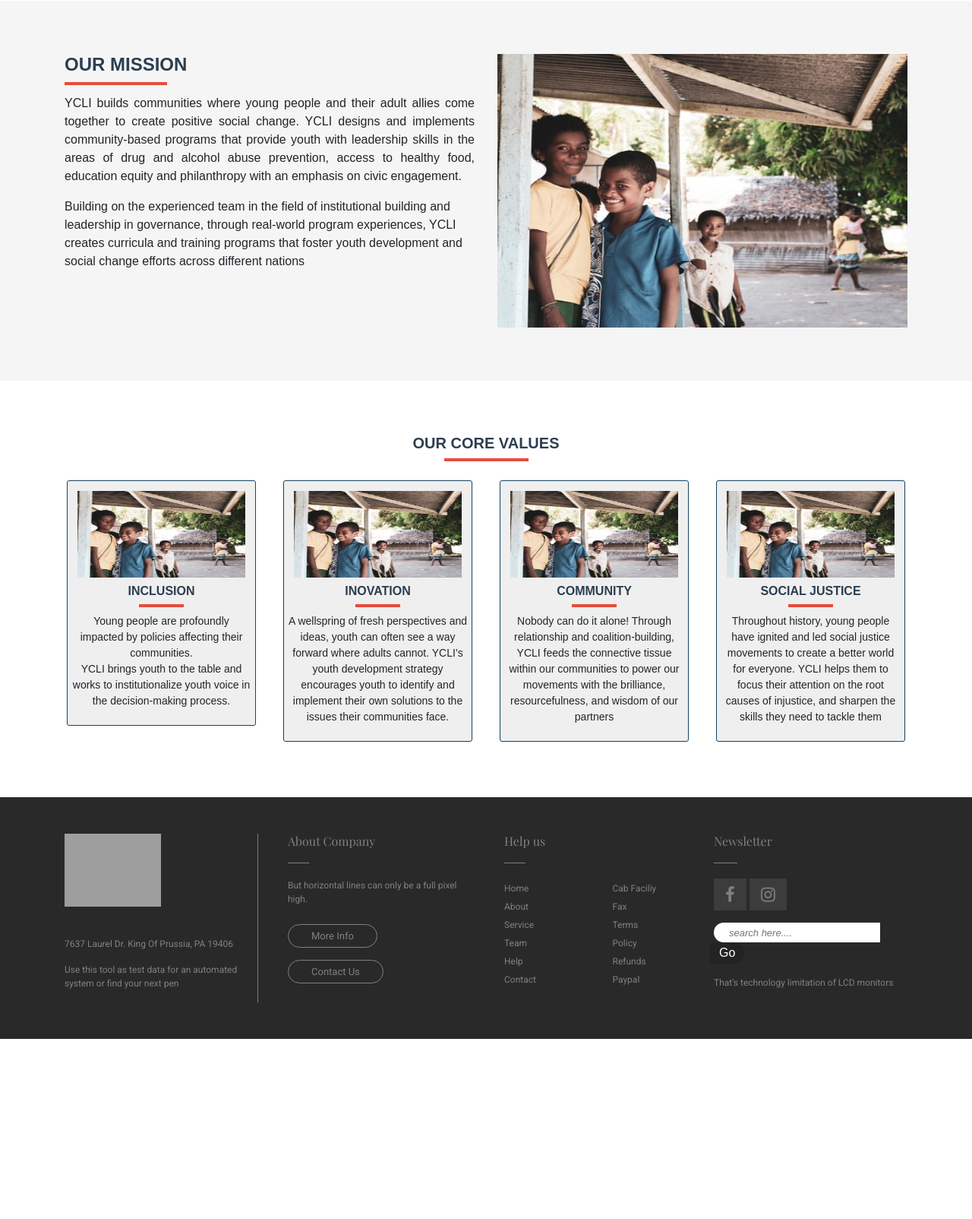
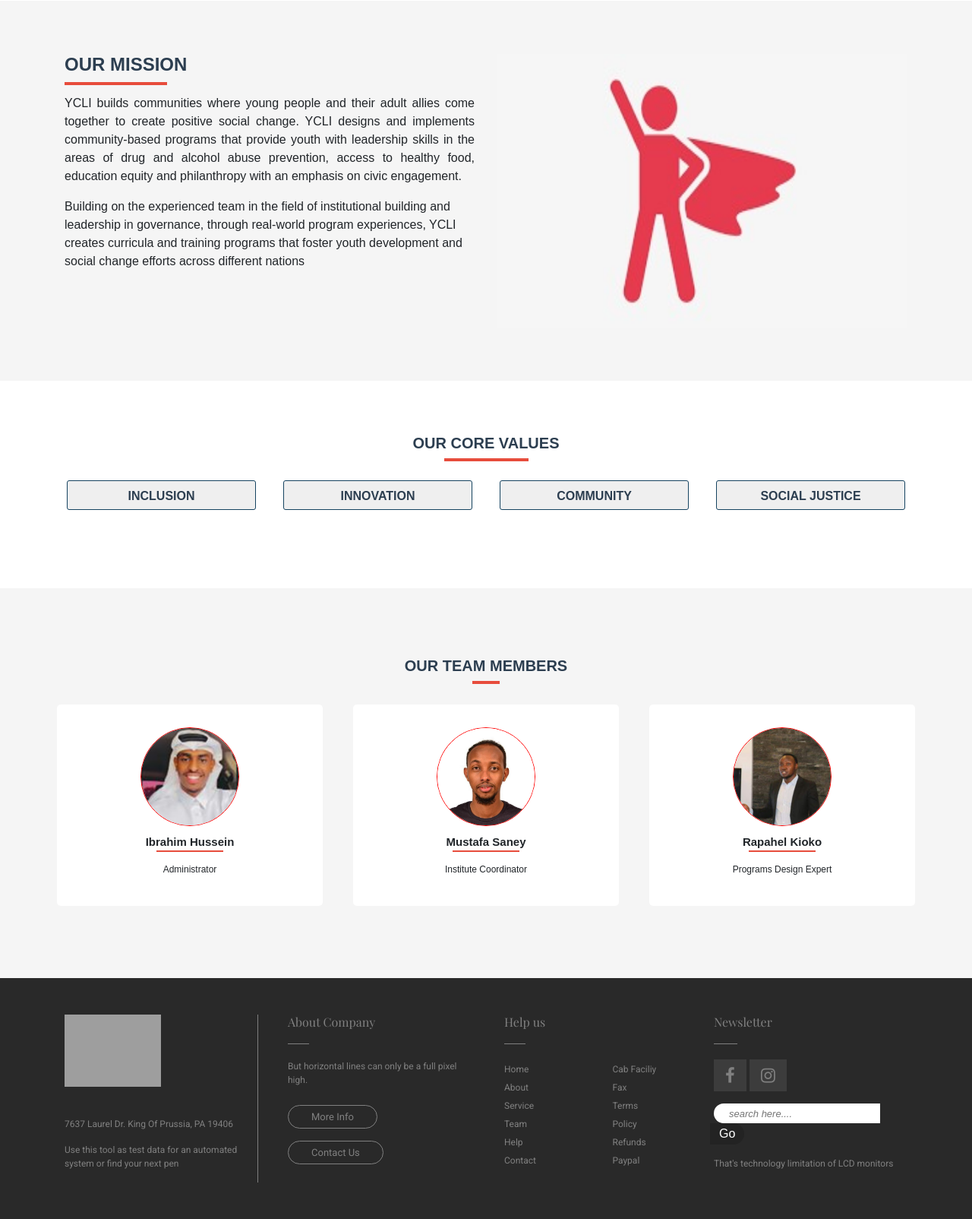
Before and after one commit to alexwaya/ycli, a Django app: page /about/ in a window 1280 px wide. Shown: the part 1264-2868 px from the top of the page at 76% size. Before the commit the page ends 2631 px from the top, so only its background shows below. Run offline with Django 3.2, Linux system fonts and the light colour scheme; some libraries are stand-ins or nearby versions; grey boxes are pictures that could not be loaded.

Commit message:
team done

```diff
--- a/templates/about.html
+++ b/templates/about.html
@@ -147,7 +147,7 @@
                     </div>
                 </div>
                 <div class="col-md-6">
-                    <img style="display: block; margin-left: auto;margin-right: auto;width: 100%; height: 360px;" src="{% static 'images/ycli.jpg' %}" alt="Paris" class="center">
+                    <img style="display: block; margin-left: auto;margin-right: auto;width: 100%; height: 360px;" src="{% static 'images/ycli20.jpeg' %}" alt="Paris" class="center">
                 </div>
             </div>
         </div>
@@ -156,7 +156,7 @@
 
 
     <!-- core values starts -->
-    <div class="" style="background-color: #fff; padding:70px 0;">
+    <div class="" style="background-color: #fff; padding:70px 0; padding-bottom: 100px;">
         <div class="container">
             <div style="text-align: center; color: #2C3E50;">
                     <h5 style="font-size: 12; font-weight: 550;">OUR CORE VALUES</h5>
@@ -166,76 +166,44 @@
             <div class="row">
                 <!-- value starts -->
                 <div class="col-md-3">
-                    <div style="background-color: #efefef; border: 0.1px solid #154360; border-radius: 3px; padding: 5px; margin: 3px;">
-                        <div>
-                            <img style="display: block; margin: auto; padding:8px; width: 100%; height: 130px;" src="{% static 'images/ycli.jpg' %}">
-                        </div>
+                    <div style="background-color: #efefef; border: 0.1px solid #154360; border-radius: 3px; padding-top: 10px; margin: 3px;">
                         <div style="text-align: center; color: #2C3E50;">
                             <h6 style="font-size: 12; font-weight: 550;">INCLUSION</h6>
-                            <div style="height: 4px; background-color: #E74C3C; width: 25%; margin: 0 auto; margin-bottom: 8px;"></div>
                         </div>
-                        <div>
-                            <p style="text-align: center; font-size: 14px;">
-                                Young people are profoundly impacted by policies affecting their communities. <br> YCLI brings youth to the table and works to institutionalize youth voice in the decision-making process.
-                            </p>
-                        </div>
+
                     </div>
                 </div>
                 <!-- value ends -->
 
                 <!-- value starts -->
                 <div class="col-md-3">
-                    <div style="background-color: #efefef; border: 0.1px solid #154360; border-radius: 3px; padding: 5px; margin: 3px;">
-                        <div>
-                            <img style="display: block; margin: auto; padding:8px; width: 100%; height: 130px;" src="{% static 'images/ycli.jpg' %}">
+                    <div style="background-color: #efefef; border: 0.1px solid #154360; border-radius: 3px; padding-top: 10px; margin: 3px;">
+                        <div style="text-align: center; color: #2C3E50;">
+                            <h6 style="font-size: 12; font-weight: 550;">INNOVATION</h6>
                         </div>
-                        <div style="text-align: center; color: #2C3E50;">
-                            <h6 style="font-size: 12; font-weight: 550;">INOVATION</h6>
-                            <div style="height: 4px; background-color: #E74C3C; width: 25%; margin: 0 auto; margin-bottom: 8px;"></div>
-                        </div>
-                        <div>
-                            <p style="text-align: center; font-size: 14px;">
-                                A wellspring of fresh perspectives and ideas, youth can often see a way forward where adults cannot. YCLI’s youth development strategy encourages youth to identify and implement their own solutions to the issues their communities face.
-                            </p>
-                        </div>
+
                     </div>
                 </div>
                 <!-- value ends -->
 
                 <!-- value starts -->
                 <div class="col-md-3">
-                    <div style="background-color: #efefef; border: 0.1px solid #154360; border-radius: 3px; padding: 5px; margin: 3px;">
-                        <div>
-                            <img style="display: block; margin: auto; padding:8px; width: 100%; height: 130px;" src="{% static 'images/ycli.jpg' %}">
-                        </div>
+                    <div style="background-color: #efefef; border: 0.1px solid #154360; border-radius: 3px; padding-top: 10px; margin: 3px;">
                         <div style="text-align: center; color: #2C3E50;">
                             <h6 style="font-size: 12; font-weight: 550;">COMMUNITY</h6>
-                            <div style="height: 4px; background-color: #E74C3C; width: 25%; margin: 0 auto; margin-bottom: 8px;"></div>
                         </div>
-                        <div>
-                            <p style="text-align: center; font-size: 14px;">
-                                Nobody can do it alone! Through relationship and coalition-building, YCLI feeds the connective tissue within our communities to power our movements with the brilliance, resourcefulness, and wisdom of our partners
-                            </p>
-                        </div>
+
                     </div>
                 </div>
                 <!-- value ends -->
 
                 <!-- value starts -->
                 <div class="col-md-3">
-                    <div style="background-color: #efefef; border: 0.1px solid #154360; border-radius: 3px; padding: 5px; margin: 3px;">
-                        <div>
-                            <img style="display: block; margin: auto; padding:8px; width: 100%; height: 130px;" src="{% static 'images/ycli.jpg' %}">
-                        </div>
+                    <div style="background-color: #efefef; border: 0.1px solid #154360; border-radius: 3px; padding-top: 10px; margin: 3px;">
                         <div style="text-align: center; color: #2C3E50;">
                             <h6 style="font-size: 12; font-weight: 550;">SOCIAL JUSTICE</h6>
-                            <div style="height: 4px; background-color: #E74C3C; width: 25%; margin: 0 auto; margin-bottom: 8px;"></div>
                         </div>
-                        <div>
-                            <p style="text-align: center; font-size: 14px;">
-                                Throughout history, young people have ignited and led social justice movements to create a better world for everyone. YCLI helps them to focus their attention on the root causes of injustice, and sharpen the skills they need to tackle them
-                            </p>
-                        </div>
+
                     </div>
                 </div>
                 <!-- value ends -->
@@ -244,6 +212,95 @@
     </div>
     <!-- core values ends -->
 
+<div class="container team" style="text-align: center; padding: 90px 0">
+
+    <div class="row">
+
+        <div class="col"></div>
+        <div style="color: #2C3E50;" class="col">
+            <h5 style="font-size: 12; font-weight: 550;">OUR TEAM MEMBERS</h5>
+
+            <div style="height: 4px; background-color: #E74C3C; width: 10%; margin: 0 auto; margin-bottom: 22px;"></div>
+        </div>
+        <div class="col"></div>
+
+
+    </div>
+    <div class="row" style="font-size: 18px;">
+
+
+
+
+        <div class="col-md-4">
+            <div style="background-color: #fff; margin: 5px; border-radius: 5px; padding: 20px 0">
+                <div class="image">
+                    <img style="border-radius: 50%; height: 130px; width: 130px; margin:10px; border:1px solid red;" src="{% static 'images/ih.jpg' %}">
+                </div>
+                <div class="name">
+                    <p style="font-size: 15px; margin-bottom: -1px;"><b>Ibrahim Hussein
+</b>
+
+                    <div style="height: 2px; background-color: #E74C3C; width: 25%; margin: 0 auto; margin-bottom: 8px;"></div>
+
+                    <span style="font-size: 12px; margin-top: -10px;">Administrator</span>
+
+                    </p>
+
+                </div>
+                <div class="position">
+
+                </div>
+            </div>
+        </div>
+
+        <div class="col-md-4">
+            <div style="background-color: #fff; margin: 5px; border-radius: 5px; padding: 20px 0">
+                <div class="image">
+                    <img style="border-radius: 50%; height: 130px; width: 130px; margin:10px; border:1px solid red;" src="{% static 'images/mustafa.jpg' %}">
+                </div>
+                <div class="name">
+                    <p style="font-size: 15px; margin-bottom: -1px;"><b>Mustafa Saney
+</b>
+
+                    <div style="height: 2px; background-color: #E74C3C; width: 25%; margin: 0 auto; margin-bottom: 8px;"></div>
+
+                    <span style="font-size: 12px; margin-top: -10px;">Institute Coordinator
+</span>
+
+                    </p>
+
+                </div>
+                <div class="position">
+
+                </div>
+            </div>
+        </div>
+
+        <div class="col-md-4">
+            <div style="background-color: #fff; margin: 5px; border-radius: 5px; padding: 20px 0">
+                <div class="image">
+                    <img style="border-radius: 50%; height: 130px; width: 130px; margin:10px; border:1px solid red;" src="{% static 'images/kioko.jpg' %}">
+                </div>
+                <div class="name">
+                    <p style="font-size: 15px; margin-bottom: -1px;"><b>Rapahel Kioko</b>
+
+                    <div style="height: 2px; background-color: #E74C3C; width: 25%; margin: 0 auto; margin-bottom: 8px;"></div>
+
+                    <span style="font-size: 12px; margin-top: -10px;">Programs Design Expert</span>
+
+                    </p>
+
+                </div>
+                <div class="position">
+
+                </div>
+            </div>
+        </div>
+    </div>
+</div>
+
+
+
 </div>
 
 {% endblock %}
```
Also changed, not shown: db.sqlite3, static/images/ih.jpg (added), static/images/kioko.jpg (added), static/images/mustafa.jpg (added), static/images/ycli12.jpeg (added), static/images/ycli20.jpeg (added).
